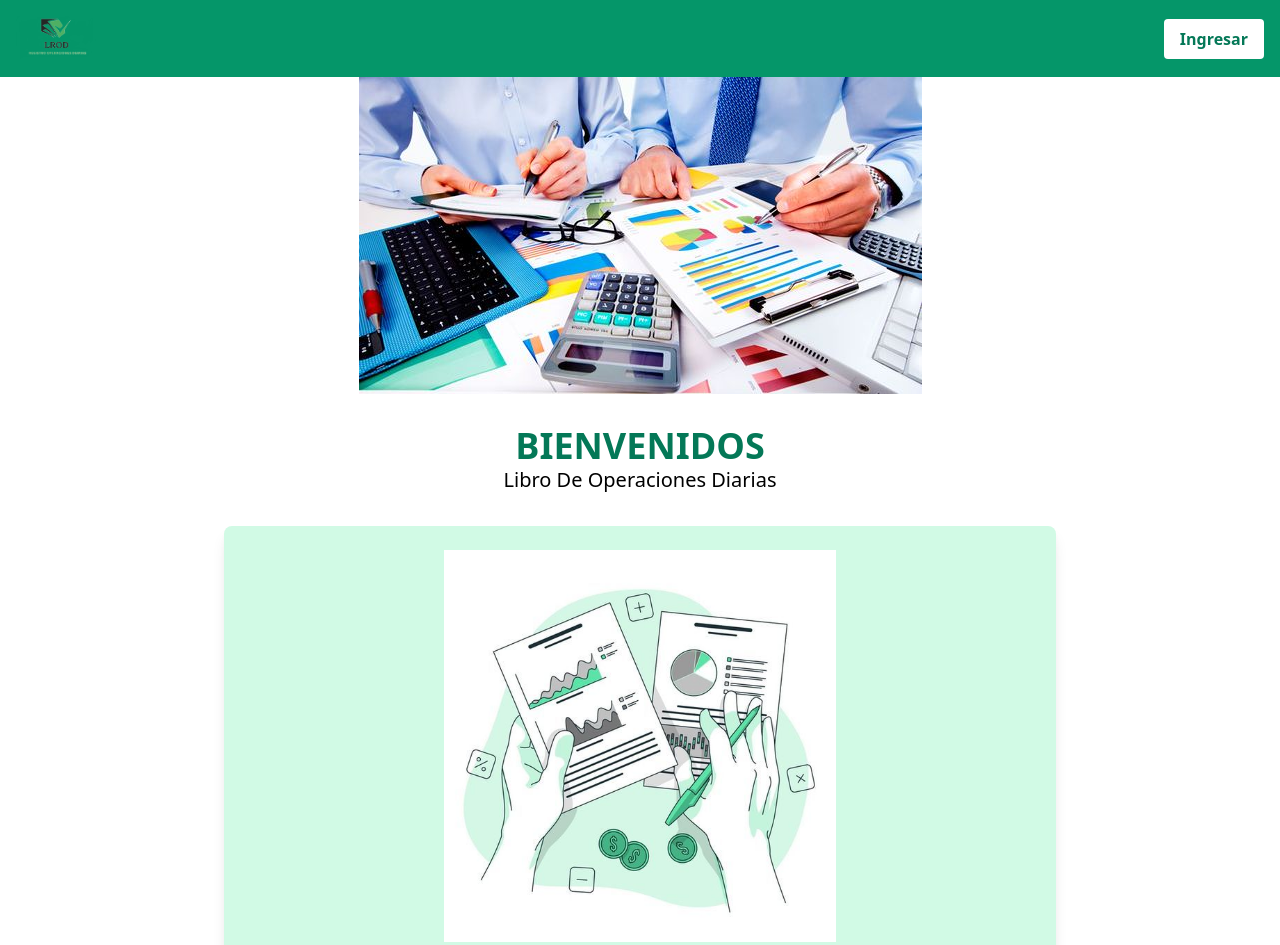
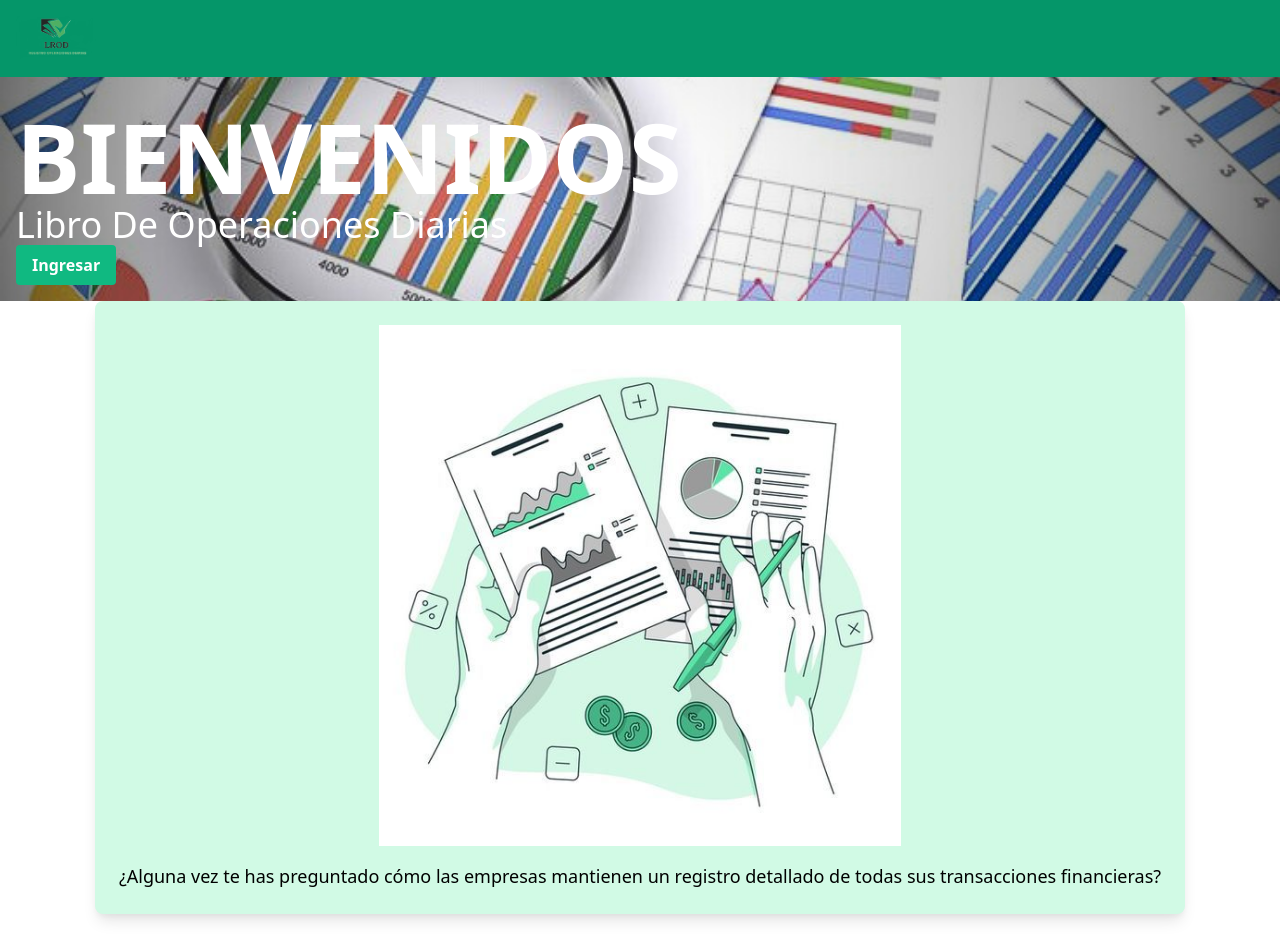
Before and after one commit to InstruSenaDev/operaciones-diarias, an Astro site in the folder technological-transit/: page /home in a window 1280 px wide. Shown: the top 945 px of the page. Built offline with nearby package versions, Linux system fonts and the light colour scheme; Astro itself is replaced by a stand-in of ours.

Commit message:
home ajustes

```diff
--- a/technological-transit/src/pages/home.astro
+++ b/technological-transit/src/pages/home.astro
@@ -15,18 +15,21 @@
     <!-- Header -->
     <div class="w-full bg-green-600 p-4 flex justify-between items-center">
       <img src="../img/logo.png" class="w-20 ">
-      <button class="bg-white text-green-700 font-bold py-2 px-4 rounded">Ingresar</button>
+
     </div>
-    <div class="image-container">
-    <img src="../img/home_1.png"  class="w-full h-auto">
-  </div>
+
+
+    <div class="relative w-full">
+      <img src="/img/home.jpg" class="w-full h-56 object-cover">
+      <div class="absolute bottom-0 left-0 w-full p-4">
+              <h1 class="text-8xl font-bold text-white">BIENVENIDOS</h1>
+              <p class="text-4xl text-white">Libro De Operaciones Diarias</p>
+              <button class="bg-green-500 text-white font-bold py-2 px-4 rounded">Ingresar</button>
+      </div>
+    </div>
+
 
     <!-- Main Content -->
-    <div class="w-full max-w-4xl p-8">
-      <div class="text-center mb-8">
-        <h1 class="text-4xl font-bold text-green-700">BIENVENIDOS</h1>
-        <p class="text-xl">Libro De Operaciones Diarias</p>
-      </div>
 
       <div class="mb-8">
         <div class="bg-green-100 p-6 rounded-lg shadow-lg flex flex-col items-center">
@@ -43,5 +46,6 @@
       </div>
     </div>
   </div>
+
 </body>
 </html>
```
Also changed, not shown: technological-transit/public/img/home.jpg (added).
